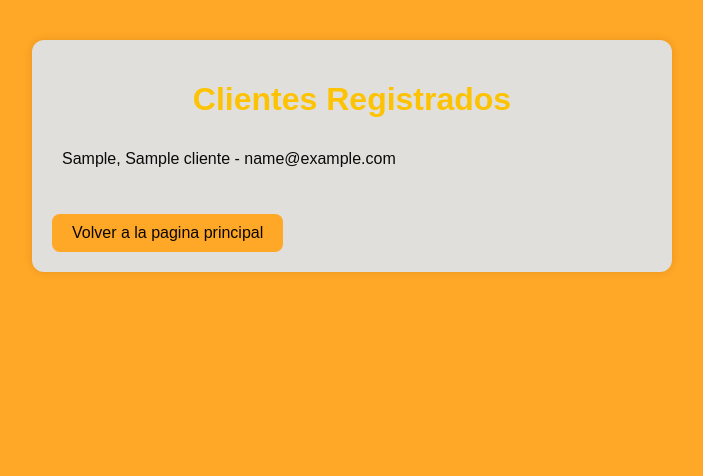
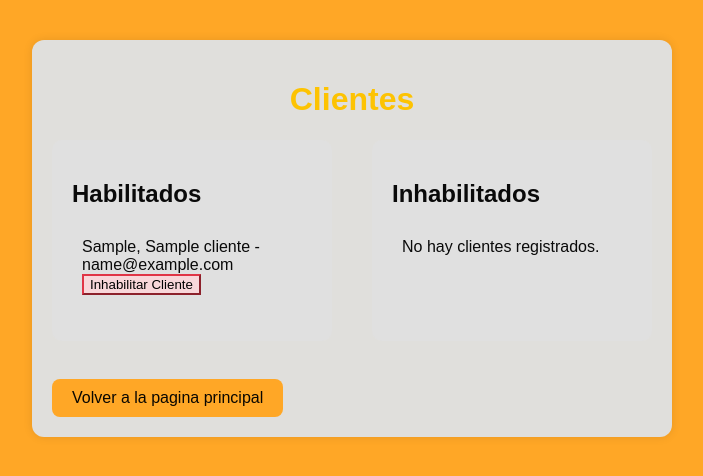
Before and after one commit to SantyChQu/ProyectoIngeCopia, a Django app: page /clientes/ in a window 1280 px wide. Shown: the top 476 px of the page, without its empty margins (288-991 px from the left). Run offline with Django 5.2, Linux system fonts and the light colour scheme; tables that the repository leaves empty hold one stand-in row (values such as "Sample post").

Commit message:
Habilitar e Inhabilitar clientes

```diff
--- a/ApartadoCliente/templates/listadoCliente.html
+++ b/ApartadoCliente/templates/listadoCliente.html
@@ -4,19 +4,82 @@
 <head>
     <title>Listado de Clientes</title>
     <link rel="stylesheet" href="{% static 'disenio.css' %}">
+    <style>
+        .columns {
+            display: flex;
+            gap: 40px;
+        }
+
+        .columna {
+            flex: 1;
+            background-color: #e0e0e0; /* gris claro */
+            padding: 20px;
+            border-radius: 10px;
+        }
+
+        .inhabilitados {
+            background-color: #e0e0e0; /* gris claro */
+            padding: 20px;
+            border-radius: 10px;
+        }
+
+
+        ul {
+            list-style-type: none;
+            padding: 0;
+        }
+
+        li {
+            margin-bottom: 10px;
+        }
+
+        .boton:hover {
+            display: inline-block;
+            margin-left: 10px;
+        }
+    </style>
 </head>
 <body>
     <div class="container">
+        <h1>Clientes</h1>
+        <div class="columns">
+            <!-- Habilitados -->
+            <div class="columna">
+                <h2>Habilitados</h2>
+                <ul>
+                    {% for cliente in habilitados %}
+                        <li>
+                            {{ cliente.apellido }}, {{ cliente.nombre }} - {{ cliente.mail }}
+                            <form action="{% url 'inhabilitar_cliente' cliente.id %}" method="post" class="boton">
+                                {% csrf_token %}
+                                <button type="submit" style= "background-color: #f8d7da; border-color:rgb(224, 53, 70);" onclick="return confirm('¿Estás seguro que quiere eliminar a este cliente?')">Inhabilitar Cliente</button>
+                            </form>
+                        </li>
+                    {% empty %}
+                        <li>No hay clientes habilitados.</li>
+                    {% endfor %}
+                </ul>
+            </div>
 
-        <h1>Clientes Registrados</h1>
-        <ul>
-            {% for cliente in clientes %}
-                <li>{{ cliente.apellido }}, {{ cliente.nombre }}  - {{ cliente.mail }}</li>
-            {% empty %}
-              <li>No hay clientes registrados.</li>
-            {% endfor %}
-        </ul>
-        <a href="{% url 'inicio' %}">Volver a la pagina principal</a>
+            <!-- Inhabilitados -->
+            <div class="columna inhabilitados">
+                <h2>Inhabilitados</h2>
+                <ul>
+                    {% for cliente in inhabilitados %}
+                        <li>
+                            {{ cliente.apellido }}, {{ cliente.nombre }} - {{ cliente.mail }}
+                            <form action="{% url 'habilitar_cliente' cliente.id %}" method="post" class="boton">
+                                {% csrf_token %}
+                                <button type="submit" style= "background-color:rgb(172, 219, 157); border-color:rgb(17, 179, 44);"  onclick="return confirm('¿Estás seguro que quiere Habilitar a este cliente?')">Habilitar Cliente</button>
+                            </form>
+                        </li>
+                    {% empty %}
+                        <li>No hay clientes registrados.</li>
+                    {% endfor %}
+                </ul>
+            </div>
     </div>
+    </br>
+    <a href="{% url 'inicio' %}">Volver a la pagina principal</a>
 </body>
 </html>
--- a/ApartadoCliente/views.py
+++ b/ApartadoCliente/views.py
@@ -1,8 +1,29 @@
-from django.shortcuts import render
+from django.shortcuts import render, redirect,  get_object_or_404
 from .models import Cliente
 from General.models import Cliente
 
 def ver_clientes(request):
     # pylint: disable=no-member
-    clientes = Cliente.objects.all().order_by('apellido')
-    return render(request, 'listadoCliente.html', {'clientes': clientes})
+    #clientes = Cliente.objects.filter(estado='habilitado').order_by('apellido')
+    #clientes = Cliente.objects.all().order_by('apellido')
+    #return render(request, 'listadoCliente.html', {'clientes': clientes})
+    habilitados = Cliente.objects.filter(estado='habilitado')
+    inhabilitados = Cliente.objects.filter(estado='inhabilitado')
+    return render(request, 'listadoCliente.html', {
+        'habilitados': habilitados,
+        'inhabilitados': inhabilitados
+    })
+
+
+def inhabilitar_cliente(request, id):
+    cliente = get_object_or_404(Cliente, id=id)
+    cliente.estado = 'inhabilitado'
+    cliente.save()
+    return redirect('ver_clientes')
+
+
+def habilitar_cliente(request,id):
+    cliente = get_object_or_404(Cliente, id=id)
+    cliente.estado = 'habilitado'
+    cliente.save()
+    return redirect('ver_clientes')
--- a/General/models.py
+++ b/General/models.py
@@ -22,7 +22,7 @@ class Cliente(models.Model):
 
 
     def __str__(self):
-       return f"{self.nombre} {self.apellido} {self.mail}"
+       return f"{self.nombre} {self.apellido} {self.mail} {self.estado}"
 
 
 class Jefe(models.Model):
--- a/ManiMaquinas/urls.py
+++ b/ManiMaquinas/urls.py
@@ -29,5 +29,6 @@ urlpatterns = [
     path('verMisDatos/',general.VerDatos),
     path('cambiar_contraseña/', general.cambiar_contraseña, name='cambiar_contraseña'),
     path('clientes/', cliente_views.ver_clientes, name='ver_clientes'),
-
+    path('inhabilitar_cliente/<int:id>/', cliente_views.inhabilitar_cliente, name='inhabilitar_cliente'),
+    path('cliente/habilitar/<int:id>/', cliente_views.habilitar_cliente, name='habilitar_cliente'),
     ]
```
Also changed, not shown: General/views.py (line endings or trailing spaces).
